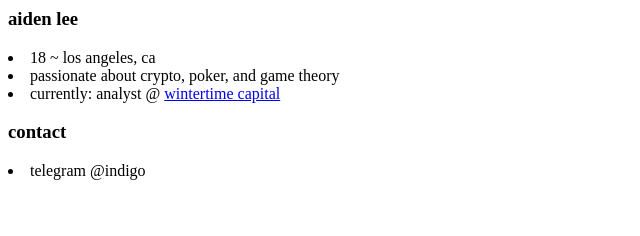
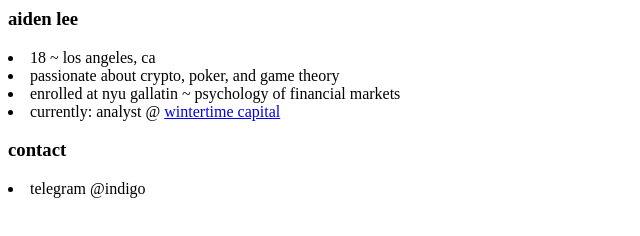
Before and after one commit to dotaesthetic/aiden.sbs, a plain HTML site: page index.html in a window 1280 px wide. Shown: the whole page, without its empty margins (0-640 px from the left). Drawn offline with Linux system fonts and the light colour scheme.

Commit message:
Update index.html

```diff
--- a/index.html
+++ b/index.html
@@ -2,7 +2,7 @@
 <h3> aiden lee </h3>
 <li> 18 ~ los angeles, ca</li>
 <li> passionate about crypto, poker, and game theory</li>
-
+<li> enrolled at nyu gallatin ~ psychology of financial markets</li>
 <li>currently: analyst @ <a href="https://wintertime.cc">wintertime capital</a></li>
 
 <h3> contact </h3>
```
